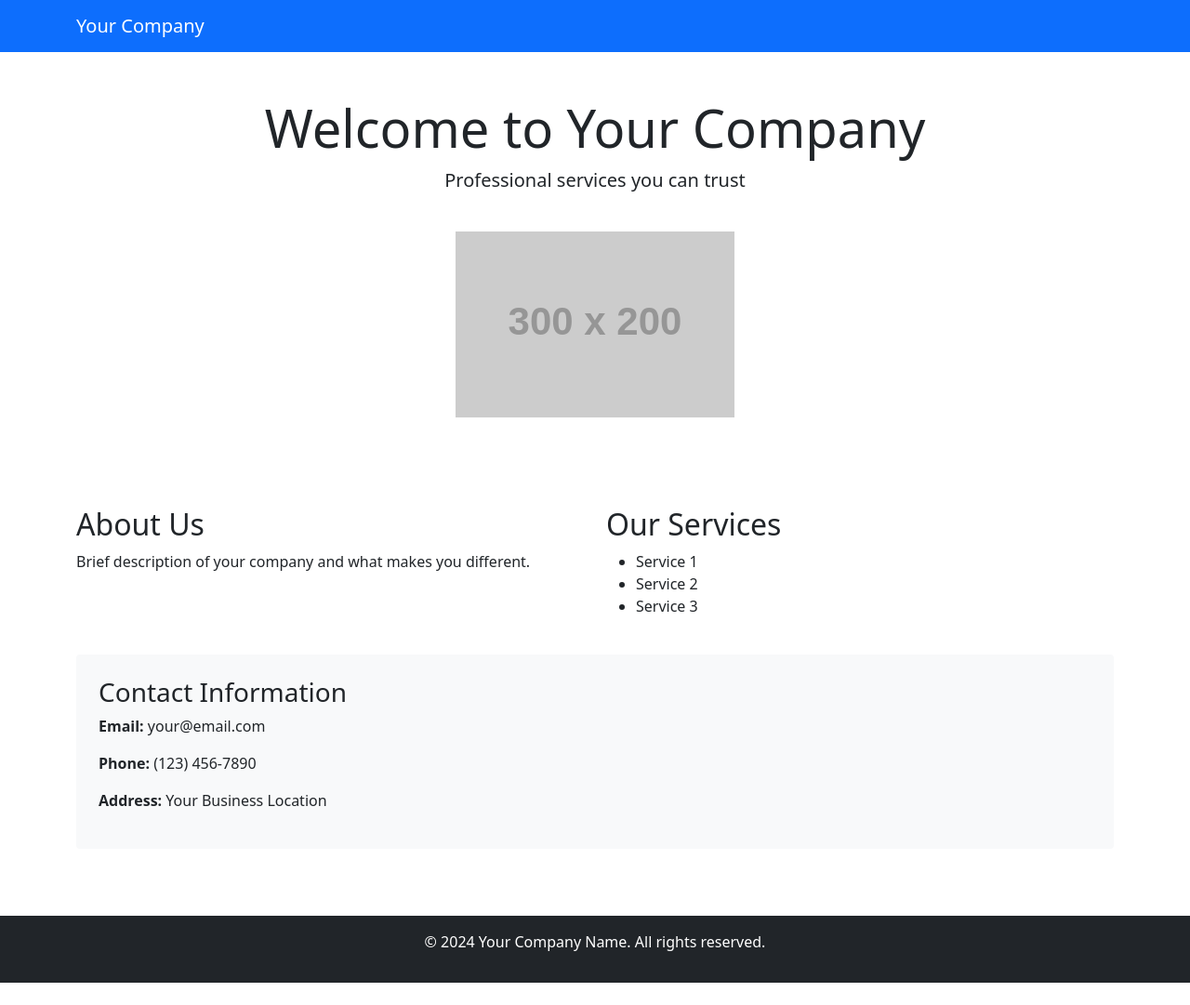
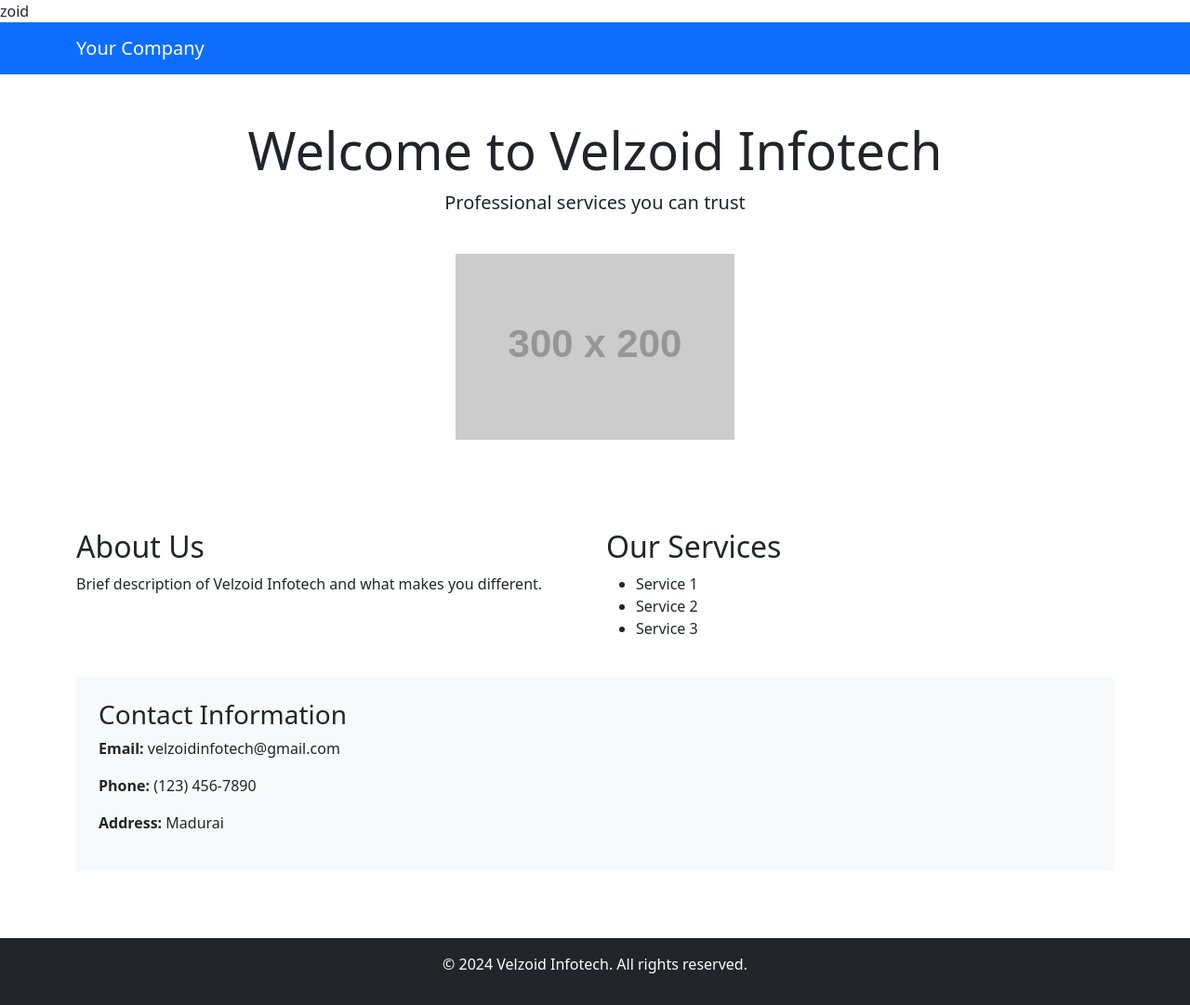
Before and after one commit to velzoid/velzoid_website, a plain HTML site: page index.html in a window 1280 px wide. Shown: the whole page at 93% size. Before the commit the page ends 1057 px from the top, so only its background shows below. Drawn offline with nearby package versions, Linux system fonts and the light colour scheme; placeholder pictures from the web are drawn by us.

Commit message:
Update index.html

```diff
--- a/index.html
+++ b/index.html
@@ -1,4 +1,4 @@
-<!DOCTYPE html>
+zoid<!DOCTYPE html>
 <html>
 <head>
     <title>Your Company Name</title>
@@ -15,7 +15,7 @@
 
     <!-- Hero Section -->
     <div class="container text-center py-5">
-        <h1 class="display-4">Welcome to Your Company</h1>
+        <h1 class="display-4">Welcome to Velzoid Infotech</h1>
         <p class="lead">Professional services you can trust</p>
         <img src="https://via.placeholder.com/300x200" class="img-fluid my-4" alt="Company Image">
     </div>
@@ -25,7 +25,7 @@
         <div class="row">
             <div class="col-md-6">
                 <h2>About Us</h2>
-                <p>Brief description of your company and what makes you different.</p>
+                <p>Brief description of Velzoid Infotech and what makes you different.</p>
             </div>
             <div class="col-md-6">
                 <h2>Our Services</h2>
@@ -41,9 +41,9 @@
             <div class="col-12">
                 <div class="bg-light p-4 rounded">
                     <h3>Contact Information</h3>
-                    <p><strong>Email:</strong> your@email.com</p>
+                    <p><strong>Email:</strong> velzoidinfotech@gmail.com</p>
                     <p><strong>Phone:</strong> (123) 456-7890</p>
-                    <p><strong>Address:</strong> Your Business Location</p>
+                    <p><strong>Address:</strong> Madurai</p>
                 </div>
             </div>
         </div>
@@ -52,7 +52,7 @@
     <!-- Footer -->
     <footer class="bg-dark text-white text-center py-3 mt-5">
         <div class="container">
-            <p>&copy; 2024 Your Company Name. All rights reserved.</p>
+            <p>&copy; 2024 Velzoid Infotech. All rights reserved.</p>
         </div>
     </footer>
 </body>
```
